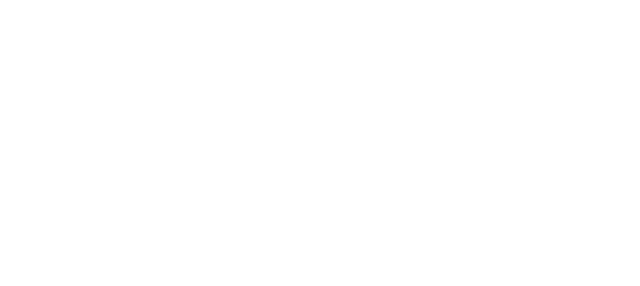
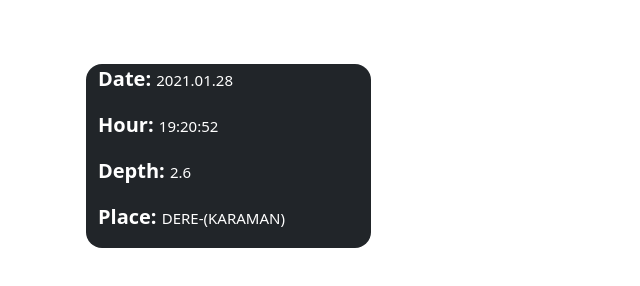
Before and after one commit to ufuksefa/Last-Earthquake-Times-In-Turkey-With-Javascript, a plain HTML site: page index.html in a window 1280 px wide. Shown: the whole page, without its empty margins (0-640 px from the left). Drawn offline with nearby package versions, Linux system fonts and the light colour scheme.

Commit message:
design done

```diff
--- a/index.html
+++ b/index.html
@@ -6,8 +6,28 @@
     <meta name="viewport" content="width=device-width, initial-scale=1.0">
     <link href="https://cdn.jsdelivr.net/npm/bootstrap@5.3.0-alpha3/dist/css/bootstrap.min.css" rel="stylesheet" integrity="sha384-KK94CHFLLe+nY2dmCWGMq91rCGa5gtU4mk92HdvYe+M/SXH301p5ILy+dN9+nJOZ" crossorigin="anonymous">
     <title>Last Earthquake Times In Turkey</title>
+    <style>
+        p{
+            font-size: 20px;
+            font-weight: bold;
+        }
+        span{
+            font-size: 15px;
+            font-weight: lighter;
+        }
+    </style>
 </head>
 <body>
+    <div class="container mt-5">
+        <div class="row">
+            <div class="col-3 m-3 bg-dark text-white rounded-4">
+                <p class="date">Date: <span id="date">2021.01.28</span></p>
+                <p class="hour">Hour: <span id="hour">19:20:52</span></p>
+                <p class="depth">Depth: <span id="depth">2.6</span></p>
+                <p class="place">Place: <span id="place">DERE-(KARAMAN)</span></p>
+            </div>
+        </div>
+    </div>
     <script src="app.js"></script>
 </body>
 </html>
```
